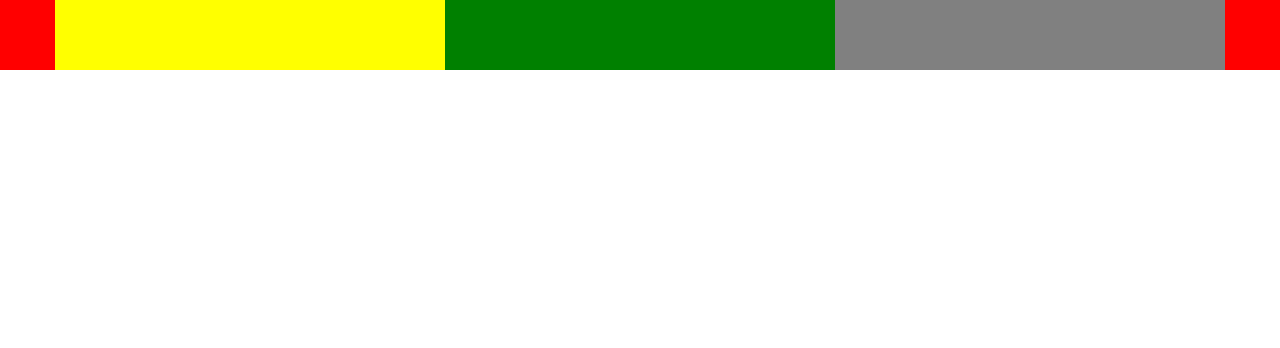
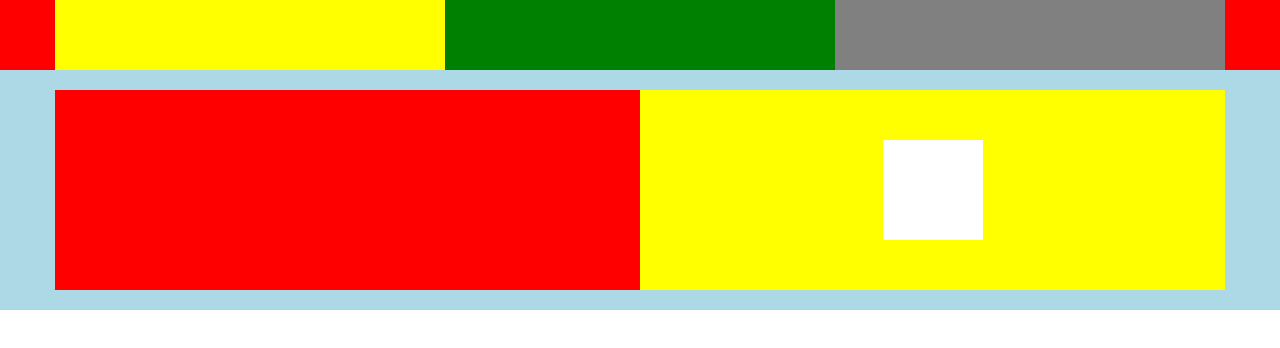
Before and after one commit to davide-amabile/html-css-digitalocean, a plain HTML site: page index.html in a window 1280 px wide. Drawn offline with nearby package versions, Linux system fonts and the light colour scheme.

Commit message:
header struttura

```diff
--- a/css/style.css
+++ b/css/style.css
@@ -27,3 +27,32 @@
   height: 70px;
   background-color: blue;
 }
+/* /navbar */
+
+.jumb {
+  background-color: lightblue;
+  padding: 20px 0;
+}
+
+.title_page {
+  height: 200px;
+  background-color: red;
+  padding: 75px 0;
+}
+
+.form_login {
+  height: 200px;
+  background-color: yellow;
+  padding: 75px 0;
+  position: relative;
+}
+
+.form_dv {
+  width: 100px;
+  height: 100px;
+  background-color: white;
+  position: absolute;
+  top: 50%;
+  left: 50%;
+  transform: translate(-50%, -50%);
+}
--- a/index.html
+++ b/index.html
@@ -25,7 +25,20 @@
                 </nav>
               </div>
             </nav>
-            <div class="col-xs-6 visible-xs visible-sm hmg_nav">
+            <div class="col-xs-6 visible-xs visible-sm hmg_nav"><!--hambureg-->
+            </div>
+          </div>
+        </div>
+      </div>
+      <!-- navbar -->
+      <div class="jumb">
+        <div class="container">
+          <div class="row">
+            <div class="title_page col-xs-12 col-sm-6">
+            </div>
+            <div class="form_login col-xs-12 col-sm-6"><!--inserire form di login-->
+              <div class="form_dv">
+              </div>
             </div>
 
           </div>
@@ -33,7 +46,6 @@
         </div>
 
       </div>
-
     </header>
 
     <main>
```
